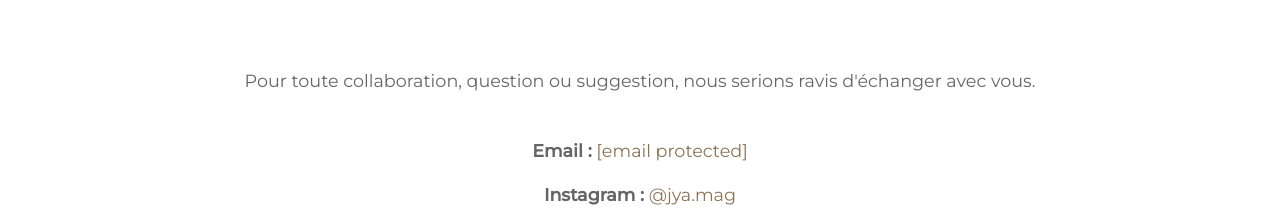
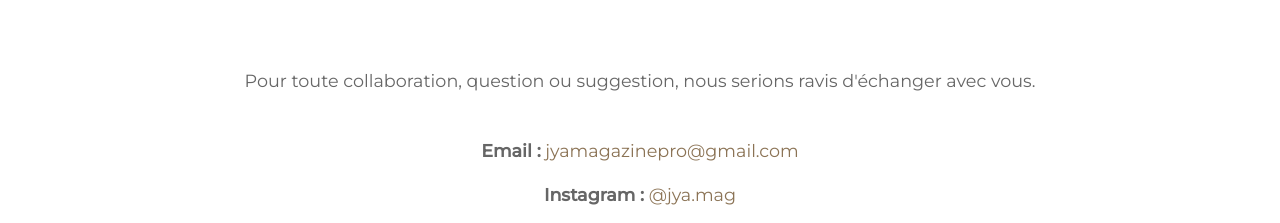
Before and after one commit to WILLLIAMMMM/jyamagazine, a plain HTML site: page index.html in a window 1280 px wide. Shown: the part 6560-6783 px from the top of the page. Drawn offline with nearby package versions, Linux system fonts and the light colour scheme.

Commit message:
Update index.html

```diff
--- a/index.html
+++ b/index.html
@@ -1514,7 +1514,7 @@
                 Pour toute collaboration, question ou suggestion, nous serions ravis d'échanger avec vous.
             </p>
             <p style="margin-top: var(--spacing-md);">
-                <strong>Email :</strong> <a href="/cdn-cgi/l/email-protection#066c7f676b6761677c6f686376746946616b676f6a2865696b" style="color: var(--color-accent); text-decoration: none;"><span class="__cf_email__" data-cfemail="8fe5f6eee2eee8eef5e6e1eafffde0cfe8e2eee6e3a1ece0e2">[email&#160;protected]</span></a><br>
+                <strong>Email :</strong> <a href="mailto:jyamagazinepro@gmail.com" style="color: var(--color-accent); text-decoration: none;">jyamagazinepro@gmail.com</a><br>
                 <strong>Instagram :</strong> <a href="https://instagram.com/jya.mag" target="_blank" style="color: var(--color-accent); text-decoration: none;">@jya.mag</a>
             </p>
         </div>
```
